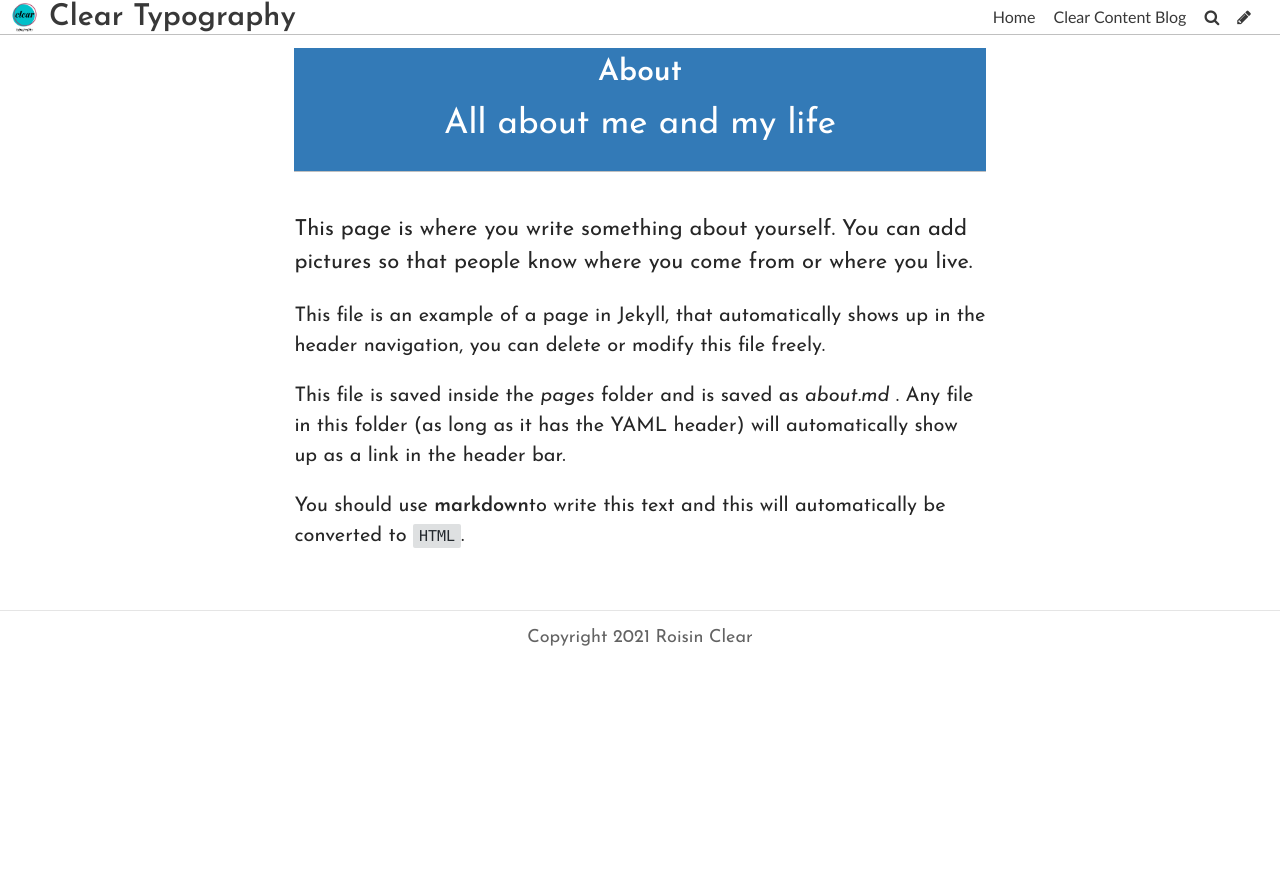
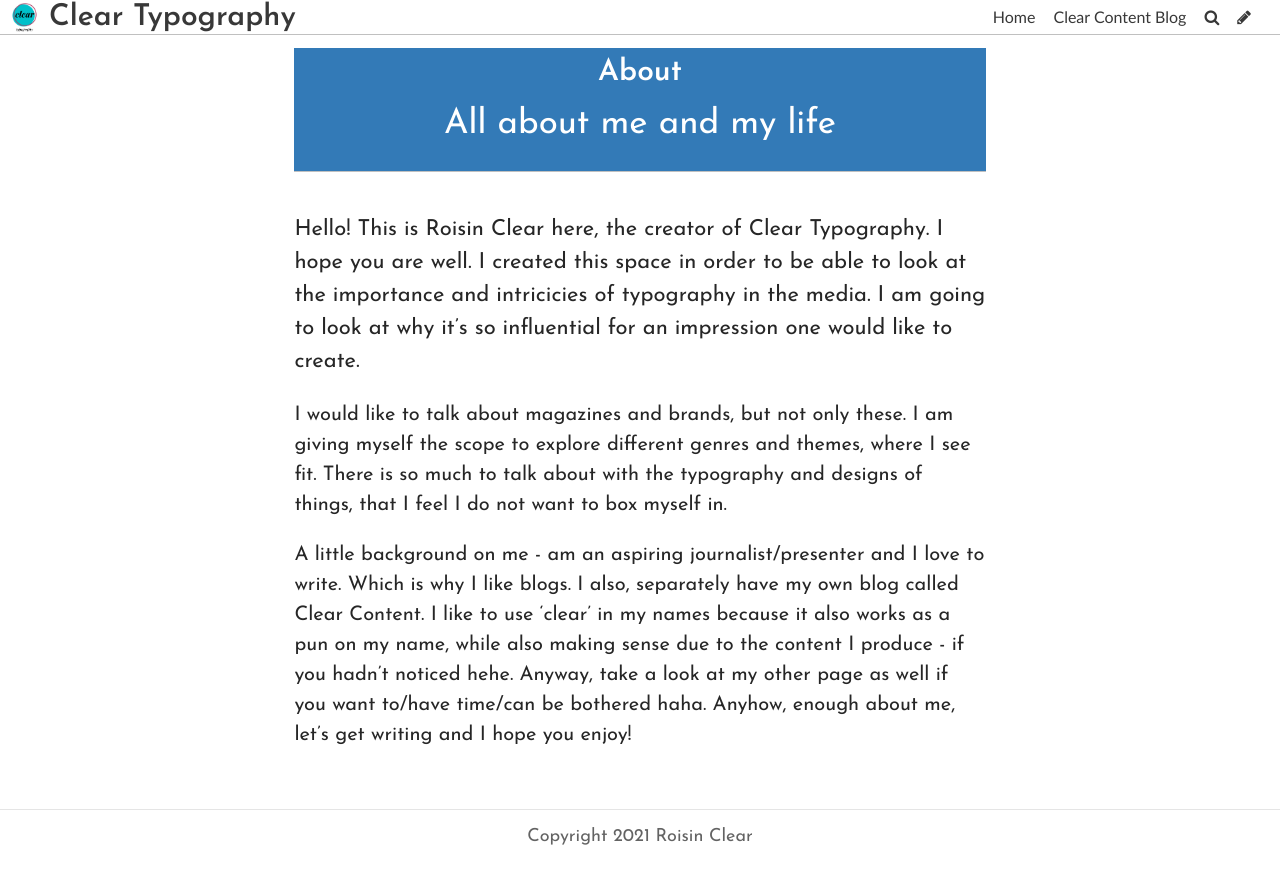
Before and after one commit to roisinclear/typographyroisin, a Jekyll site: the page built from pages/about.md, in a window 1280 px wide. Shown: the top 884 px of the page. Built offline with Jekyll 4.4.1, drawn with Linux system fonts in a browser that asks for light colours; some web fonts are replaced.

Commit message:
Update Page “about”

```diff
--- a/pages/about.md
+++ b/pages/about.md
@@ -1,20 +1,17 @@
 ---
-layout: page
+header_feature_image: /uploads/log.jpg
 title: About
+subtitle: All about me and my life
 permalink: /about/
 date: 2020-06-29T15:36:12.231Z
-header_feature_image: /uploads/log.jpg
+layout: page
 published: true
-subtitle: All about me and my life
 tags: null
 description: null
 show: false
 ---
+Hello! This is Roisin Clear here, the creator of Clear Typography. I hope you are well. I created this space in order to be able to look at the importance and intricicies of typography in the media. I am going to look at why it's so influential for an impression one would like to create.
 
-This page is where you write something about yourself. You can add pictures so that people know where you come from or where you live.
+I would like to talk about magazines and brands, but not only these. I am giving myself the scope to explore different genres and themes, where I see fit. There is so much to talk about with the typography and designs of things, that I feel I do not want to box myself in.
 
-This file is an example of a page in Jekyll, that automatically shows up in the header navigation, you can delete or modify this file freely.
-
-This file is saved inside the _pages_ folder and is saved as _about.md_ . Any file in this folder (as long as it has  the YAML header) will automatically show up as a link in the header bar.
-
-You should use **markdown**to write this text and this will automatically be converted to `HTML`.
+A little background on me - am an aspiring journalist/presenter and I love to write. Which is why I like blogs. I also, separately have my own blog called Clear Content. I like to use 'clear' in my names because it also works as a pun on my name, while also making sense due to the content I produce - if you hadn't noticed hehe. Anyway, take a look at my other page as well if you want to/have time/can be bothered haha. Anyhow, enough about me, let's get writing and I hope you enjoy!
```
